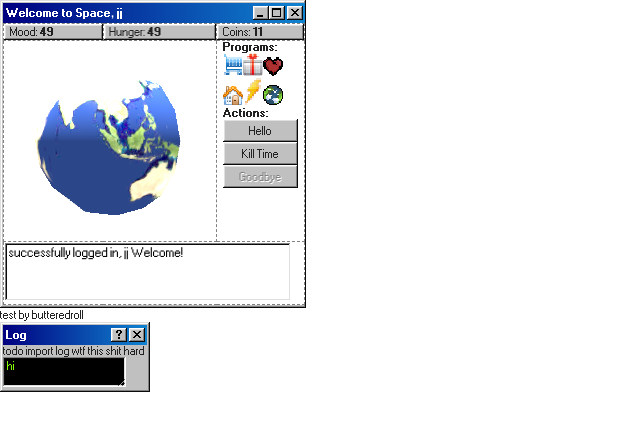
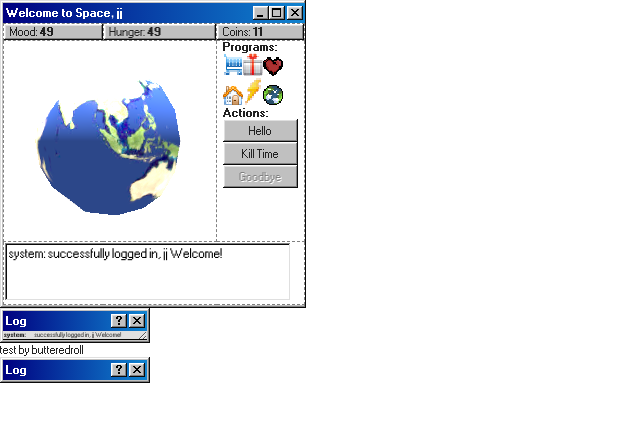
Before and after one commit to jason-t-hankins/idle-concept, a React (Create React App) app in the folder idle-embed/: page / in a window 1280 px wide. Shown: the top 430 px of the page, without its empty margins (0-640 px from the left). Built offline with nearby package versions, Linux system fonts and the light colour scheme.

Commit message:
add functional loggin system

```diff
--- a/idle-embed/src/App.css
+++ b/idle-embed/src/App.css
@@ -104,6 +104,50 @@ textarea#talk {
   background-color: white;
   opacity: 1;
   font-size: 12px;
+}
+
+.messageList {
+  width: 96%;
+  max-height: 120px;
+  overflow-y: scroll;
+  background: transparent;
+  padding: 4px;
+  box-sizing: border-box;
+}
+
+.message {
+  padding: 1px 1px;
+  margin-bottom: 1px;
+  font-size: 6px;
+  display: flex;
+  gap: 8px;
+}
+
+.message.system {
+  background: #e0e0e0;
+  color: #222;
+}
+
+.message.user {
+  background: rgba(255,255,255,0.04);
+}
+
+.message.mood-low {
+  background: rgba(128,0,0,0.5);
+  color: #fd8b8b;
+}
+
+.message.mood-high {
+  background: rgba(173,216,230,0.5);
+  color: #002233;
+}
+
+.message .from {
+  font-weight: 700;
+}
+
+.message .text {
+  white-space: pre-wrap;
 }
 
 .uiicon {
--- a/idle-embed/src/App.js
+++ b/idle-embed/src/App.js
@@ -8,6 +8,7 @@ import house from './data/house.png';
 import lightning from './data/lightning.png';
 import world from './data/world.png';
 import Friends from "./Components/Friends";
+import Log from "./Components/Log";
 
 const SAVE_KEY = "idle-embed-save-v1";
 
@@ -67,8 +68,15 @@ function App() {
     const [hunger, setHunger] = useState(savedGame?.hunger ?? 50);
     const [coins, setCoins] = useState(savedGame?.coins ?? 10);
     const [modifiers, setModifiers] = useState(() => cloneModifiers(savedGame?.modifiers));
-    const [talk, setTalk] = useState(savedGame?.talk ?? ("successfully logged in, " + petName + " Welcome!"));
-    const talkBoxRef = useRef(null);
+    const [messages, setMessages] = useState(() => {
+        if (savedGame?.messages) return savedGame.messages;
+        if (savedGame?.talk) {
+            // convert old text log into messages
+            return savedGame.talk.split('\n').filter(Boolean).map(line => ({ from: 'anon', text: line, moodAt: savedGame?.mood ?? 50, ts: Date.now() }));
+        }
+        return [{ from: 'system', text: `successfully logged in, ${petName} Welcome!`, moodAt: savedGame?.mood ?? 50, ts: Date.now() }];
+    });
+    const messagesRef = useRef(null);
     const hungerWarningShown = useRef(false);
     const moodWarningShown = useRef(false);
 
@@ -77,8 +85,15 @@ function App() {
     }, [petName]);
 
     const appendTalk = useCallback((from, message) => {
-        setTalk((prev) => `${prev}\n${from}: ${message}`);
-    }, []);
+        setMessages(prev => {
+            const next = [...prev, { from, text: message, moodAt: typeof mood === 'number' ? mood : 50, ts: Date.now() }];
+            if (next.length > 50) {
+                // trim oldest messages to keep array at most 50
+                return next.slice(next.length - 50);
+            }
+            return next;
+        });
+    }, [mood]);
 
     const saveGame = useCallback(() => {
         if (typeof window === "undefined") {
@@ -90,12 +105,14 @@ function App() {
             hunger,
             coins,
             modifiers,
-            talk,
+            messages,
+            // for backwards compatibility keep talk as joined text
+            talk: messages.map(m => `${m.from}: ${m.text}`).join('\n'),
         };
 
         window.localStorage.setItem(SAVE_KEY, JSON.stringify(state));
         appendTalk("system", "game saved locally.");
-    }, [appendTalk, coins, hunger, modifiers, mood, talk]);
+    }, [appendTalk, coins, hunger, modifiers, mood, messages]);
 
     const resetGame = useCallback(() => {
         if (typeof window !== "undefined") {
@@ -106,7 +123,7 @@ function App() {
         setHunger(50);
         setCoins(10);
         setModifiers(cloneModifiers());
-        setTalk("successfully logged in, " + petName + " Welcome!");
+        setMessages([{ from: 'system', text: `successfully logged in, ${petName} Welcome!`, moodAt: 50, ts: Date.now() }]);
         setChatWindow("hidden");
         hungerWarningShown.current = false;
         moodWarningShown.current = false;
@@ -151,7 +168,7 @@ function App() {
 
     useEffect(() => {
         if (hunger <= 10 && !hungerWarningShown.current) {
-            appendTalk("system", "energy low... maybe take a break.");
+            appendTalk("system", "dead and hungreh.");
             hungerWarningShown.current = true;
         }
 
@@ -162,7 +179,7 @@ function App() {
 
     useEffect(() => {
         if (mood <= 10 && !moodWarningShown.current) {
-            appendTalk("system", "doomscrolling spiral detected.");
+            appendTalk("system", "you wanna die.");
             moodWarningShown.current = true;
         }
 
@@ -172,10 +189,15 @@ function App() {
     }, [appendTalk, mood]);
 
     useEffect(() => {
-        if (talkBoxRef.current) {
-            talkBoxRef.current.scrollTop = talkBoxRef.current.scrollHeight;
+        if (messagesRef.current) {
+            // works for both textarea and other scrollable containers
+            try {
+                messagesRef.current.scrollTop = messagesRef.current.scrollHeight;
+            } catch (e) {
+                // ignore
+            }
         }
-    }, [talk]);
+    }, [messages]);
 
     useEffect(() => {
         if (typeof window === "undefined") {
@@ -187,11 +209,12 @@ function App() {
             hunger,
             coins,
             modifiers,
-            talk,
+            messages,
+            talk: messages.map(m => `${m.from}: ${m.text}`).join('\n'),
         };
 
         window.localStorage.setItem(SAVE_KEY, JSON.stringify(state));
-    }, [coins, hunger, modifiers, mood, talk]);
+    }, [coins, hunger, modifiers, mood, messages]);
 
 
    function chat() {
@@ -266,13 +289,14 @@ function App() {
                 <tfoot>
                     <tr>
                         <td colSpan="3">
-                            <textarea id="talk" disabled={true} value={talk} ref={talkBoxRef} />
+                            <textarea id="talk" ref={messagesRef} className="messageList" readOnly value={messages.map(m => `${m.from}: ${m.text}`).join('\n')} />
                         </td>
                     </tr>
                 </tfoot>
             </table>
         </div>
-        <label>test by butteredroll</label>
+                <Log messages={messages} />
+                <label>test by butteredroll</label>
     </div>
   );
 }
--- a/idle-embed/src/Components/Log.css
+++ b/idle-embed/src/Components/Log.css
@@ -4,8 +4,10 @@
     overflow: auto;*/
 }
 
-#logArea{
+#logData{
     background-color: black;
     color: chartreuse;
     resize: vertical;
+    max-height: 200px;
+    overflow-y: scroll;
 }
--- a/idle-embed/src/Components/Log.js
+++ b/idle-embed/src/Components/Log.js
@@ -2,7 +2,7 @@ import Draggable from "react-draggable";
 import { useState } from "react";
 import "./Log.css"
 
-function Log(){
+function Log({ messages = [] }){
     const [isOpen, setIsOpen] = useState(true);
 
     function close(){
@@ -24,8 +24,27 @@ function Log(){
                             <button aria-label="Close" onClick={close} />
                         </div>
                     </div>
-                    <div id="logData">todo import log wtf this shit hard</div>
-                    <textarea id="logArea" disabled={true} value={"hi"} readOnly />
+                    <div id="logData">
+                        {messages.map((m, i) => {
+                            const isSystem = m.from === 'system';
+                            const isAnon = m.from === 'anon';
+                            const moodAt = typeof m.moodAt === 'number' ? m.moodAt : 50;
+                            let customClass = '';
+
+                            if (isSystem) customClass = 'system';
+                            else if (!isAnon) customClass = 'user';
+
+                            if (moodAt < 0) customClass += ' mood-low';
+                            if (moodAt > 100) customClass += ' mood-high';
+
+                            return (
+                                <div key={m.ts + '-' + i} className={`message ${customClass.trim()}`}>
+                                    <span className="from">{m.from}:</span>
+                                    <span className="text">{m.text}</span>
+                                </div>
+                            );
+                        })}
+                    </div>
                 </div>
             </div>
         </Draggable>
```
